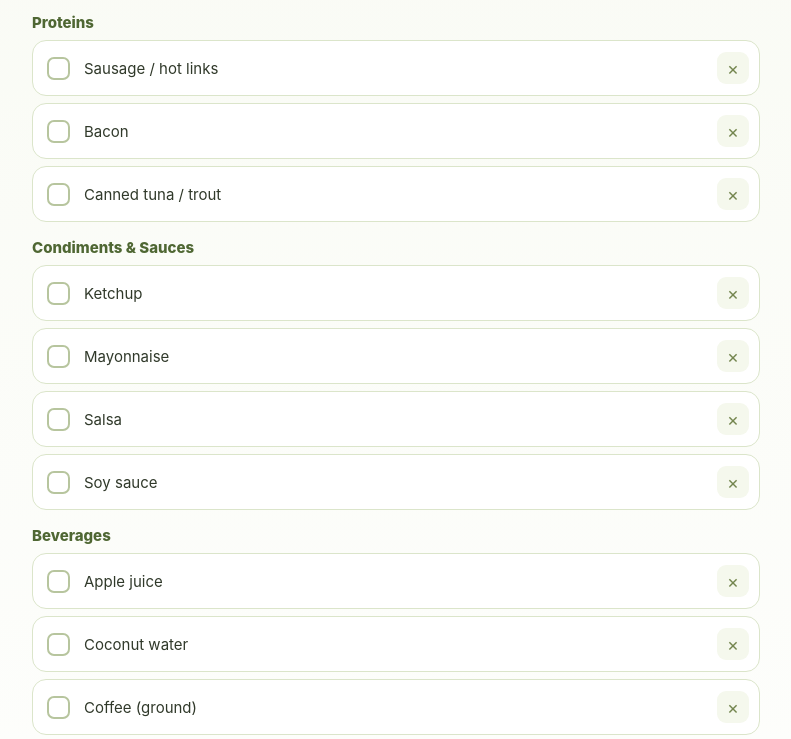
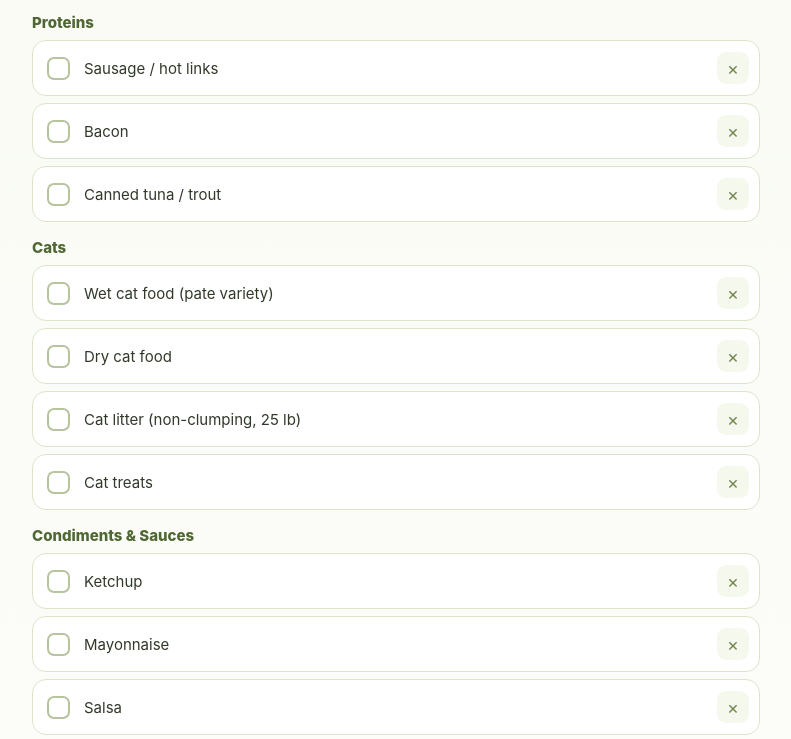
Before and after one commit to moonlightbab3/grocerylist, a plain HTML site: page index.html in a window 1280 px wide. Shown: the part 1799-2538 px from the top of the page, without its empty margins (244-1035 px from the left). Drawn offline with Linux system fonts and the light colour scheme.

Commit message:
Add Cats category and starter items

```diff
--- a/index.html
+++ b/index.html
@@ -68,7 +68,7 @@ footer{text-align:center;color:#9aa58b;font-size:11px;margin-top:20px}
 const KEY="matcha-grocery-list-v1";
 const categories=[
 "Frozen & Refrigerated","Pasta & Grains","Produce","Dairy (additional)",
-"Personal Care (additional)","Bakery","Proteins","Condiments & Sauces",
+"Personal Care (additional)","Bakery","Proteins","Cats","Condiments & Sauces",
 "Beverages","Health & Wellness","Cleaning & Laundry"
 ];
 const starter=[
@@ -79,6 +79,7 @@ const starter=[
 ["Personal Care (additional)","Bar soap"],["Personal Care (additional)","Deodorant"],["Personal Care (additional)","Shampoo"],["Personal Care (additional)","Pore strips / acne patches"],
 ["Bakery","Bread loaf"],["Bakery","Burger buns"],["Bakery","Muffins"],
 ["Proteins","Sausage / hot links"],["Proteins","Bacon"],["Proteins","Canned tuna / trout"],
+["Cats","Wet cat food (pate variety)"],["Cats","Dry cat food"],["Cats","Cat litter (non-clumping, 25 lb)"],["Cats","Cat treats"],
 ["Condiments & Sauces","Ketchup"],["Condiments & Sauces","Mayonnaise"],["Condiments & Sauces","Salsa"],["Condiments & Sauces","Soy sauce"],
 ["Beverages","Apple juice"],["Beverages","Coconut water"],["Beverages","Coffee (ground)"],
 ["Health & Wellness","Protein shakes"],["Health & Wellness","Granola"],["Health & Wellness","Flax seed"],["Health & Wellness","Sweetener (zero calorie)"],
```
